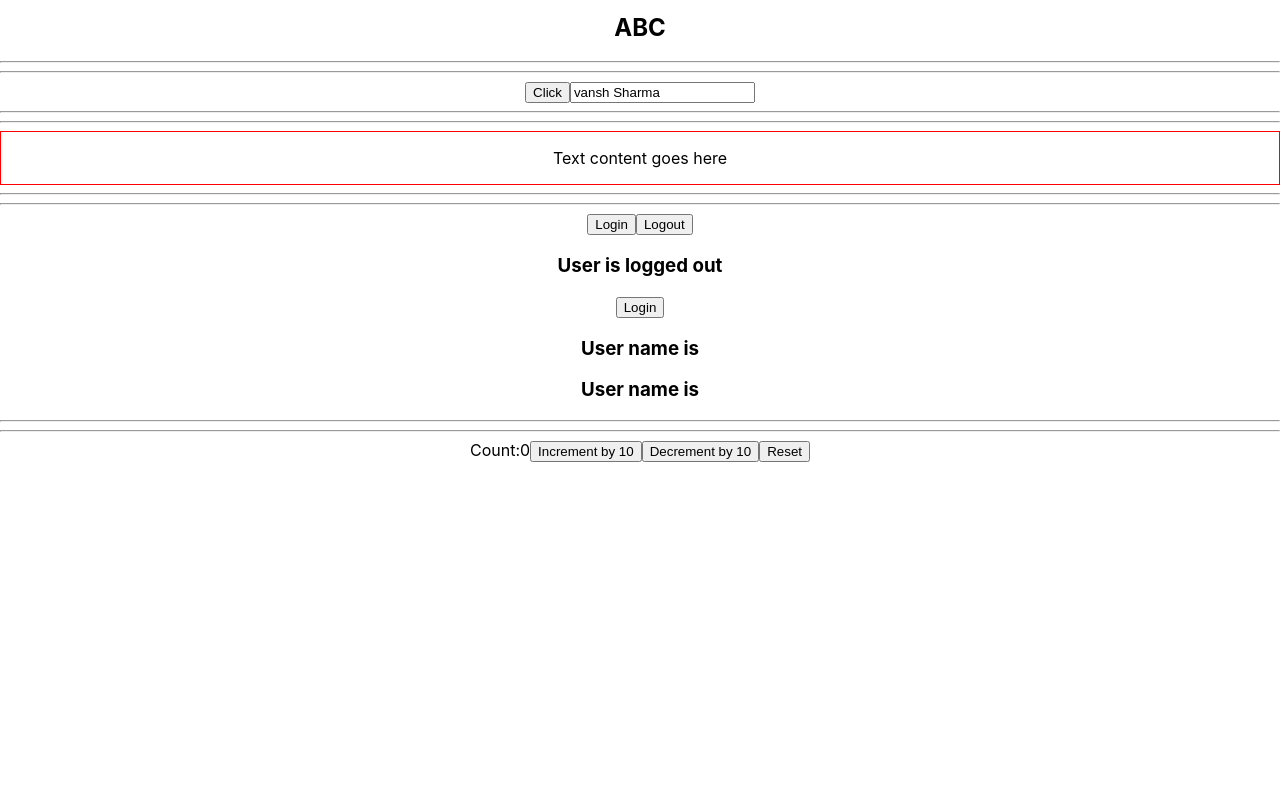
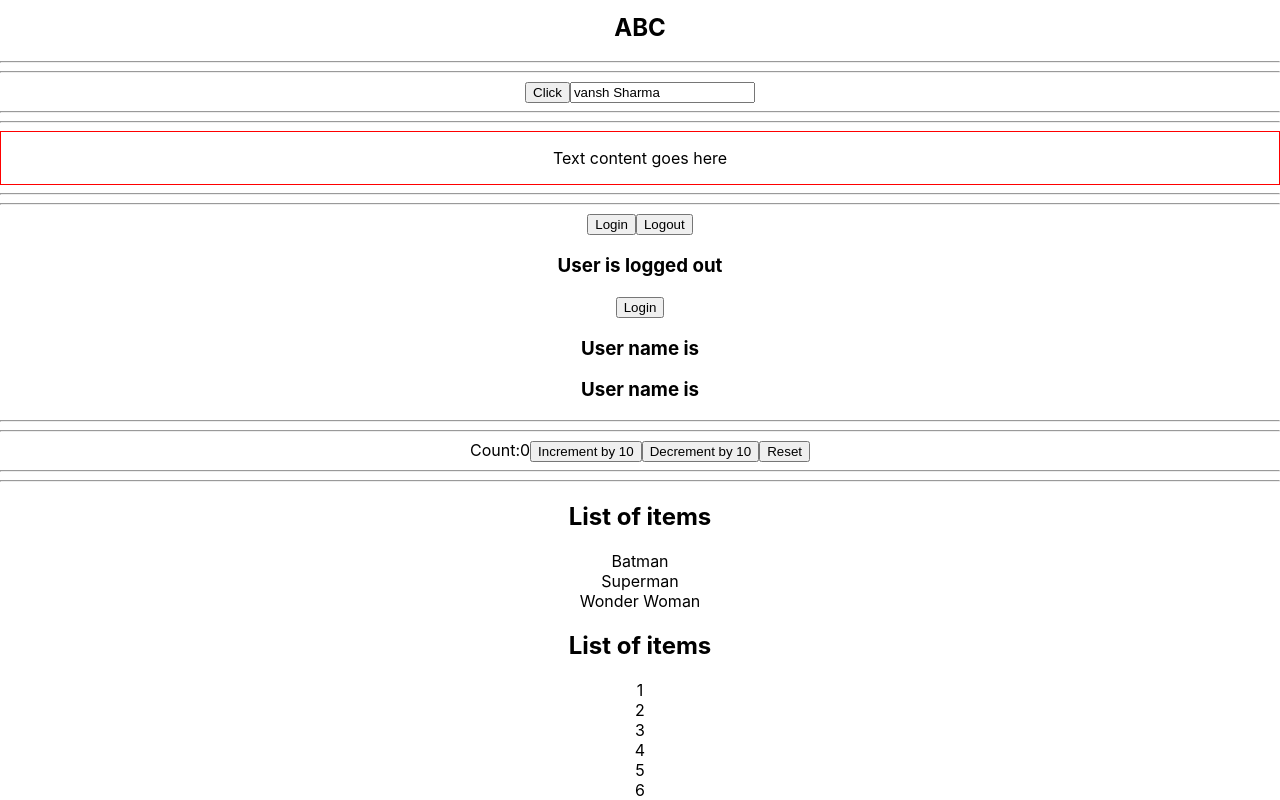
Before and after one commit to VanshSh/react-typescript-demo, a React (Create React App) app: page / in a window 1280 px wide. Shown: the part 478-1278 px from the top of the page. Before the commit the page ends 940 px from the top, so only its background shows below. Built offline with nearby package versions, Linux system fonts and the light colour scheme.

Commit message:
Generics

```diff
--- a/src/App.tsx
+++ b/src/App.tsx
@@ -1,51 +1,48 @@
-import './App.css'
-import Button from './components/Button'
-import { Container } from './components/Container'
-import Greet from './components/Greet'
-import Heading from './components/Heading'
-import Input from './components/Input'
-import Oscar from './components/Oscar'
-import Person from './components/Person'
-import PersonList from './components/PersonList'
-import Status from './components/Status'
-import { Counter } from './state/Counter'
-import { LoggedIn } from './state/LoggedIn'
-import { User } from './state/User'
+import "./App.css";
+import Button from "./components/Button";
+import { Container } from "./components/Container";
+import Greet from "./components/Greet";
+import Heading from "./components/Heading";
+import Input from "./components/Input";
+import Oscar from "./components/Oscar";
+import Person from "./components/Person";
+import PersonList from "./components/PersonList";
+import Status from "./components/Status";
+import { Counter } from "./state/Counter";
+import { LoggedIn } from "./state/LoggedIn";
+import { User } from "./state/User";
+import { List } from "./components/generics/List";
 
 function App() {
   const personName = {
-        firstName: 'Vansh',
-        lastName: 'Sharma',
-    }
+    firstName: "Vansh",
+    lastName: "Sharma"
+  };
 
   const nameList = [
     {
-            firstName: 'Vansh',
-            lastName: 'Sharma',
+      firstName: "Vansh",
+      lastName: "Sharma"
     },
     {
-            firstName: 'Mohit',
-            lastName: 'Jain',
+      firstName: "Mohit",
+      lastName: "Jain"
     },
     {
-            firstName: 'Pranjal',
-            lastName: 'Singh',
-        },
-    ]
+      firstName: "Pranjal",
+      lastName: "Singh"
+    }
+  ];
   return (
     <>
-            <div className='App'>
-                <Greet
-                    name='Vansh Sharma'
-                    messageCount={10}
-                    isLoggedIn={true}
-                />
-                <Greet name='Mohit Jain' isLoggedIn={true} />
+      <div className="App">
+        <Greet name="Vansh Sharma" messageCount={10} isLoggedIn={true} />
+        <Greet name="Mohit Jain" isLoggedIn={true} />
         <Person name={personName} />
         <PersonList names={nameList} />
         <hr />
         <hr />
-                <Status status={'online'} />
+        <Status status={"online"} />
         <hr />
         <hr />
         <Heading>Placeholder text</Heading>
@@ -55,19 +52,15 @@ function App() {
         <hr />
         <hr />
         <Button
-                    handleClick={(event, id) =>
-                        console.log('Button clicked', event, id)
-                    }
+          handleClick={(event, id) => console.log("Button clicked", event, id)}
         />
         <Input
-                    value='vansh Sharma'
+          value="vansh Sharma"
           handleChange={(event) => console.log(event)}
         />
         <hr />
         <hr />
-                <Container
-                    styles={{ border: '1px solid red', padding: '1rem' }}
-                />
+        <Container styles={{ border: "1px solid red", padding: "1rem" }} />
         <hr />
         <hr />
         <LoggedIn />
@@ -75,9 +68,18 @@ function App() {
         <hr />
         <hr />
         <Counter />
+        <hr /> <hr />
+        <List
+          items={["Batman", "Superman", "Wonder Woman"]}
+          onClick={(item) => console.log(item)}
+        />
+        <List
+          items={[1,2,3,4,5,6]}
+          onClick={(item) => console.log(item)}
+        />
       </div>
     </>
-    )
+  );
 }
 
-export default App
+export default App;
--- /dev/null
+++ b/src/components/generics/List.tsx
@@ -0,0 +1,21 @@
+type ListProps<T> = {
+  items: T[];
+  onClick: (value: T) => void;
+};
+export const List = <T extends string | number>({
+  items,
+  onClick
+}: ListProps<T>) => {
+  return (
+    <div>
+      <h2>List of items</h2>
+      {items.map((item, index) => {
+        return (
+          <div key={index} onClick={() => onClick(item)}>
+            {item}
+          </div>
+        );
+      })}
+    </div>
+  );
+};
```
Lines whose indentation alone changed are shown as unchanged.
